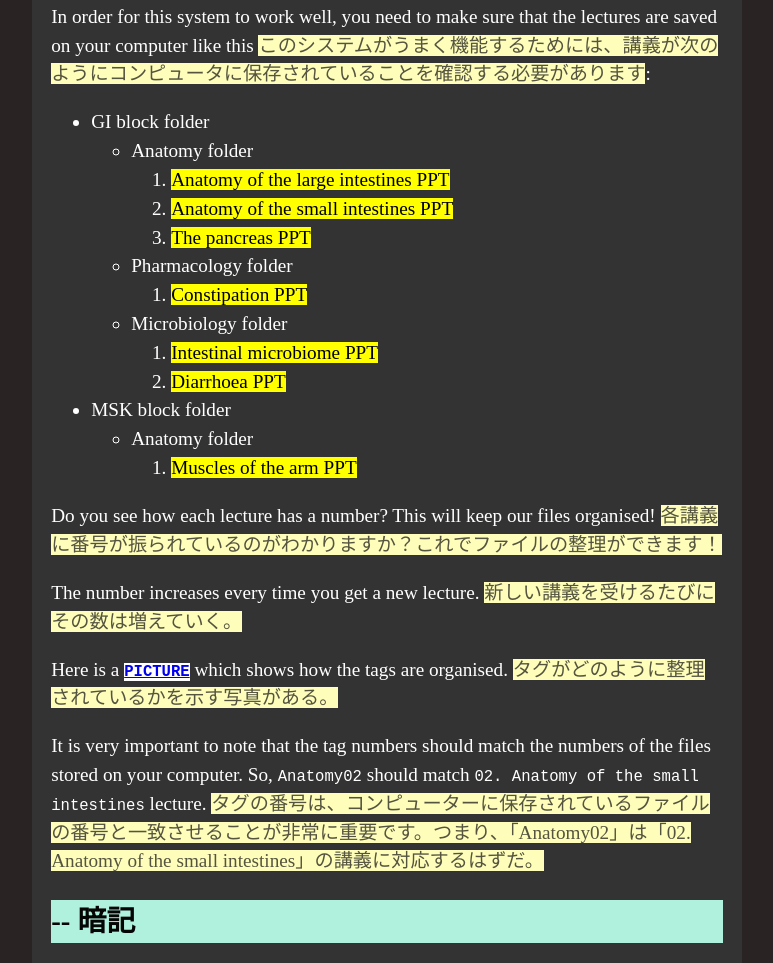
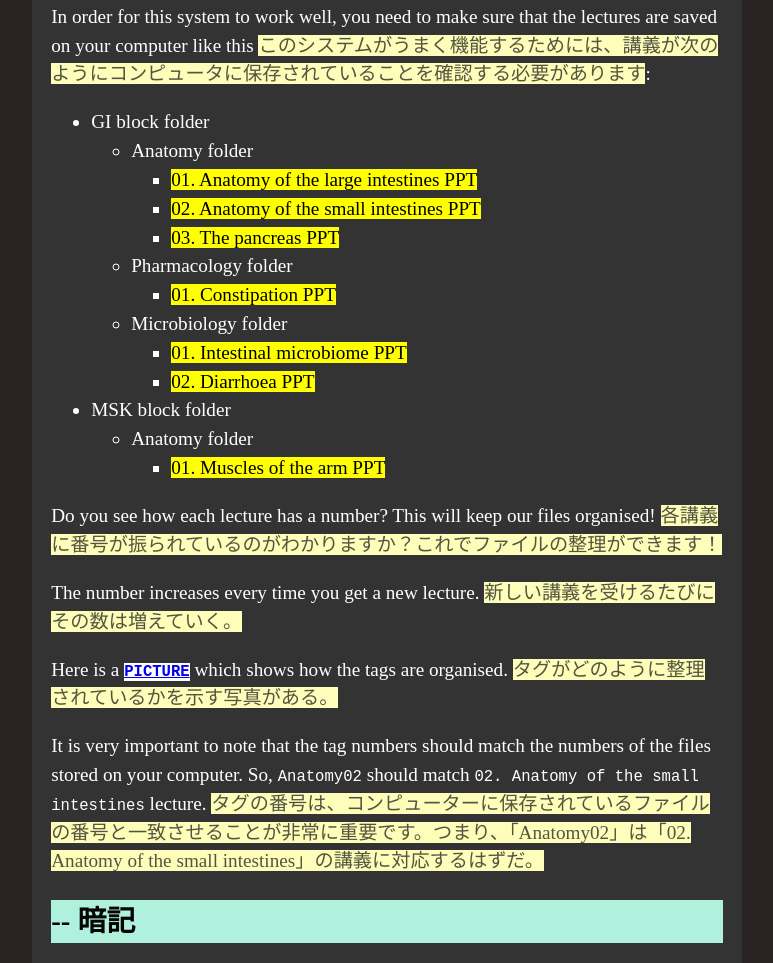
Before and after one commit to tankensha/tankensha.github.io, a plain HTML site: page learn/001.html in a window 1280 px wide. Shown: the part 1965-2928 px from the top of the page, without its empty margins (136-909 px from the left). Drawn offline with Linux system fonts and the light colour scheme.

Commit message:
Update 343ecf894c5c512d1eb082acfe15eb272dbc5005

```diff
--- a/learn/001.html
+++ b/learn/001.html
@@ -38,7 +38,7 @@
 </div>
 </div>
 
-<div id="outline-container-org5d4fd9e" class="outline-2">
+<div id="outline-container-org8c613f6" class="outline-2">
 <h2 id="orgfc4953b">Tagging cards in Anki</h2>
 <div class="outline-text-2" id="text-orgfc4953b">
 <p>
@@ -110,27 +110,27 @@ In order for this system to work well, you need to make sure that the lectures a
 <li>GI block folder
 <ul class="org-ul">
 <li>Anatomy folder
-<ol class="org-ol">
-<li><mark>Anatomy of the large intestines PPT</mark></li>
-<li><mark>Anatomy of the small intestines PPT</mark></li>
-<li><mark>The pancreas PPT</mark></li>
-</ol></li>
+<ul class="org-ul">
+<li><mark>01. Anatomy of the large intestines PPT</mark></li>
+<li><mark>02. Anatomy of the small intestines PPT</mark></li>
+<li><mark>03. The pancreas PPT</mark></li>
+</ul></li>
 <li>Pharmacology folder
-<ol class="org-ol">
-<li><mark>Constipation PPT</mark></li>
-</ol></li>
+<ul class="org-ul">
+<li><mark>01. Constipation PPT</mark></li>
+</ul></li>
 <li>Microbiology folder
-<ol class="org-ol">
-<li><mark>Intestinal microbiome PPT</mark></li>
-<li><mark>Diarrhoea PPT</mark></li>
-</ol></li>
+<ul class="org-ul">
+<li><mark>01. Intestinal microbiome PPT</mark></li>
+<li><mark>02. Diarrhoea PPT</mark></li>
+</ul></li>
 </ul></li>
 <li>MSK block folder
 <ul class="org-ul">
 <li>Anatomy folder
-<ol class="org-ol">
-<li><mark>Muscles of the arm PPT</mark></li>
-</ol></li>
+<ul class="org-ul">
+<li><mark>01. Muscles of the arm PPT</mark></li>
+</ul></li>
 </ul></li>
 </ul>
 
@@ -152,7 +152,7 @@ It is very important to note that the tag numbers should match the numbers of th
 </div>
 </div>
 
-<div id="outline-container-orgdbe49da" class="outline-2">
+<div id="outline-container-orge1d8ac8" class="outline-2">
 <h2 id="org58f2c22">暗記</h2>
 <div class="outline-text-2" id="text-org58f2c22">
 <p>
@@ -262,7 +262,7 @@ There is a another style of questions. This is known as fill-in-the-gap question
 </div>
 </div>
 
-<div id="outline-container-orgbb2bd79" class="outline-2">
+<div id="outline-container-org3d21f06" class="outline-2">
 <h2 id="org4279268">繰り返し、記憶する</h2>
 <div class="outline-text-2" id="text-org4279268">
 <p>
@@ -359,7 +359,7 @@ Keep writing. Keep drawing. And, more importantly, keep repeating! <span class="
 </div>
 </div>
 
-<div id="outline-container-org2e5e7a3" class="outline-2">
+<div id="outline-container-org783b727" class="outline-2">
 <h2 id="org7e93de5">語呂合わせの表</h2>
 <div class="outline-text-2" id="text-org7e93de5">
 <p>
@@ -474,7 +474,7 @@ This is a table of goroawase. I am putting this table here to make it easier for
 </table>
 </div>
 
-<div id="outline-container-org033ef34" class="outline-3">
+<div id="outline-container-orgea46775" class="outline-3">
 <h3 id="orga66a124">Resources</h3>
 <div class="outline-text-3" id="text-orga66a124">
 <p>
```
